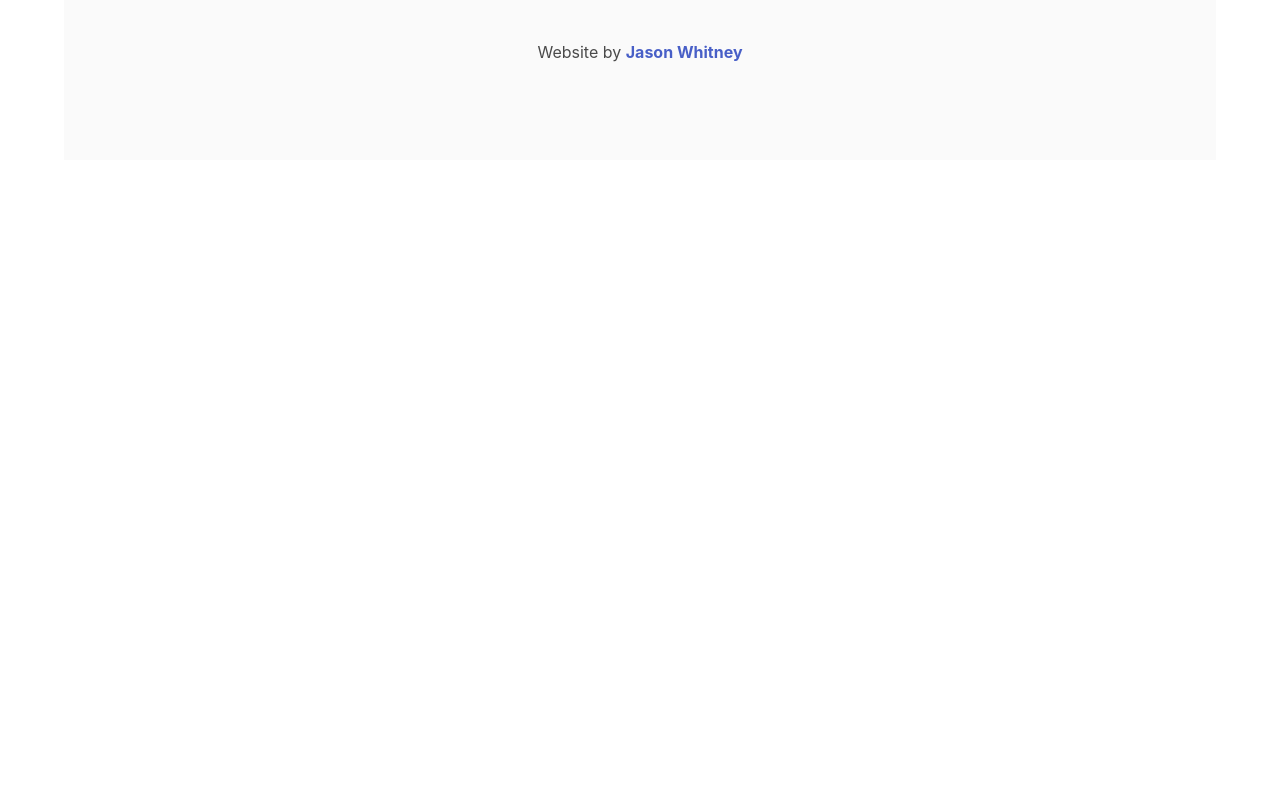
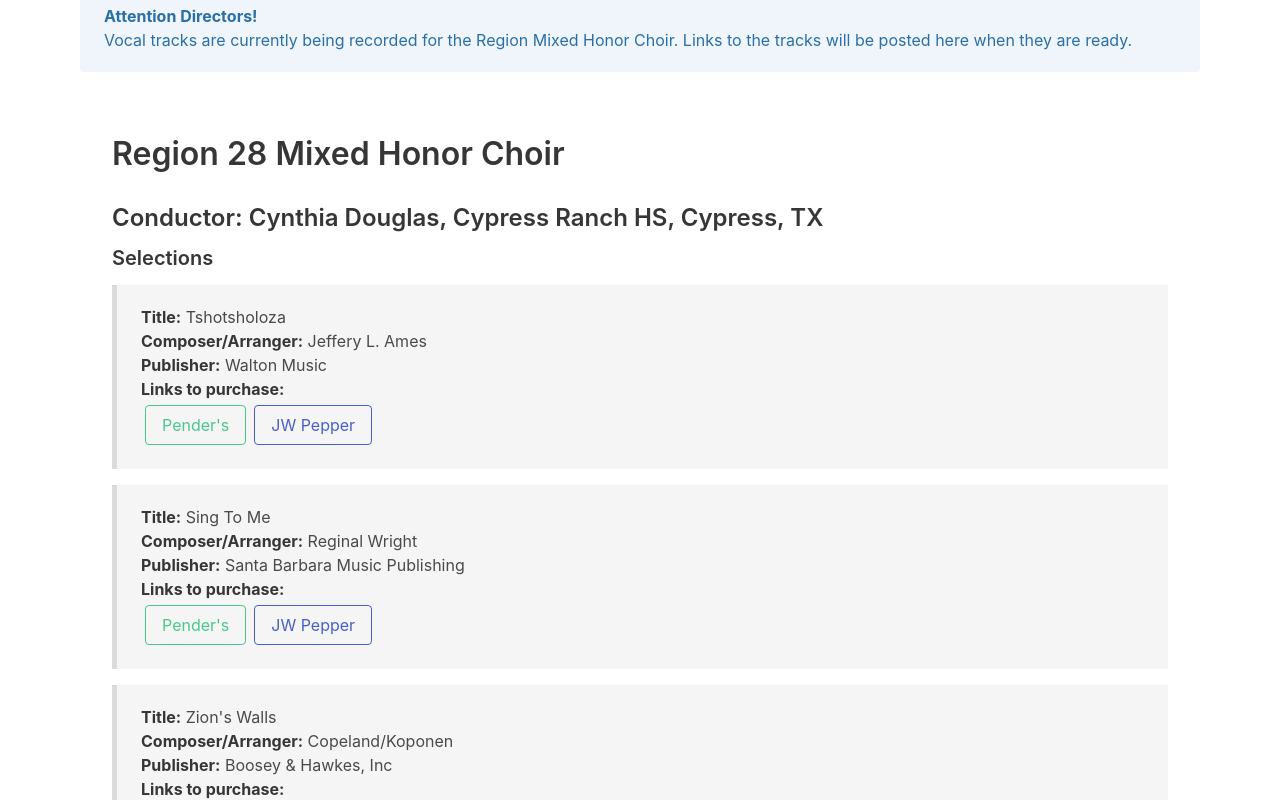
Before and after one commit to jwhitney2209/region-28-website, a React (Create React App) app: page /highschool in a window 1280 px wide. Shown: the part 300-1100 px from the top of the page. Before the commit the page ends 800 px from the top, so only its background shows below. Built offline with nearby package versions, Linux system fonts and the light colour scheme.

Commit message:
added content to high school page, jobs, and home

```diff
--- a/package.json
+++ b/package.json
@@ -1,5 +1,5 @@
 {
-  "homepage":"http://jwhitney2209.github.io/region-28-website",
+  "homepage": "http://jwhitney2209.github.io/region-28-website",
   "name": "region-28",
   "version": "0.1.0",
   "private": true,
@@ -11,6 +11,7 @@
     "framer-motion": "^6.3.16",
     "react": "^18.2.0",
     "react-dom": "^18.2.0",
+    "react-icons": "^4.4.0",
     "react-router-dom": "^6.3.0",
     "react-scripts": "5.0.1",
     "web-vitals": "^2.1.4"
--- a/src/components/Calendar.jsx
+++ b/src/components/Calendar.jsx
@@ -1,12 +1,17 @@
-import React from 'react'
-import AnimatePage from './AnimatePage'
+import React from "react";
+import AnimatePage from "./AnimatePage";
 
 const Calendar = () => {
   return (
     <AnimatePage>
-      <div>Calendar</div>
+      <article className="message is-info m-4">
+        <div className="message-body">
+          <strong>This page is currently under construction!</strong>
+          <br />
+        </div>
+      </article>
     </AnimatePage>
-  )
-}
+  );
+};
 
-export default Calendar
+export default Calendar;
--- a/src/components/Footer.jsx
+++ b/src/components/Footer.jsx
@@ -2,8 +2,8 @@ import React from "react";
 
 const Footer = () => {
   return (
-    <footer class="footer">
-      <div class="content has-text-centered">
+    <footer className="footer">
+      <div className="content has-text-centered">
         <p>
           Website by <a href='https://jwhitney2209.github.io/my-react-portfolio/' target='_blank' rel='noreferrer'><strong>Jason Whitney</strong></a>
         </p>
--- a/src/components/HighSchool.jsx
+++ b/src/components/HighSchool.jsx
@@ -1,13 +1,59 @@
-import React from 'react'
-import AnimatePage from './AnimatePage'
+import React, { useState } from "react";
+import AnimatePage from "./AnimatePage";
+import SongList from "./SongList/SongList";
 
 const HighSchool = () => {
+  // eslint-disable-next-line
+  const [songList, setSongList] = useState([
+    {
+      title: "Tshotsholoza",
+      composer: "Jeffery L. Ames",
+      publisher: 'Walton Music',
+      penders: "https://www.penders.com/p-136035-tshotsholoza.aspx",
+      pepper: "https://www.jwpepper.com/10276407.item#.Yr3F1nbMJD8",
+    },
+    {
+      title: "Sing To Me",
+      composer: "Reginal Wright",
+      publisher: 'Santa Barbara Music Publishing',
+      penders: "https://www.penders.com/p-704830-sing-to-me.aspx",
+      pepper: "https://www.jwpepper.com/Sing-to-Me/11196481.item#.Yr3GO3bMJD8",
+    },
+    {
+      title: "Zion's Walls",
+      composer: "Copeland/Koponen",
+      publisher: 'Boosey & Hawkes, Inc',
+      penders: "https://www.penders.com/p-146393-zions-walls.aspx",
+      pepper: "https://www.jwpepper.com/Zion%27s-Walls/1478338.item#.Yr3GWnbMJD8",
+    },
+    {
+      title: "Gloria in excelsis Deo",
+      composer: "Antonio Vivaldi/Thomas",
+      publisher: 'Lorenz Coproration',
+      penders: "https://www.penders.com/p-151821-gloria-in-excelsis-deo.aspx",
+      pepper: "https://www.jwpepper.com/Gloria-in-Excelsis-Deo/1595453.item#.Yr3GeHbMJD8",
+    },
+  ]);
   return (
     <AnimatePage>
-      <div>HighSchool</div>
+      <div className="notification is-info is-light m-4">
+        <div className="">
+          <strong>Attention Directors!</strong>
+          <br />
+          Vocal tracks are currently being recorded for the Region Mixed Honor
+          Choir. Links to the tracks will be posted here when they are ready.
+        </div>
+      </div>
+      <div className="section">
+        <div className="content">
+          <h1>Region 28 Mixed Honor Choir</h1>
+          <h3>Conductor: Cynthia Douglas, Cypress Ranch HS, Cypress, TX</h3>
+          <h4>Selections</h4>
+          <SongList song={songList} />
+        </div>
+      </div>
     </AnimatePage>
+  );
+};
 
-  )
-}
-
-export default HighSchool
+export default HighSchool;
--- a/src/components/Home.jsx
+++ b/src/components/Home.jsx
@@ -1,20 +1,43 @@
 import React from "react";
 import AnimatePage from "./AnimatePage";
+import { HiDownload } from "react-icons/hi";
 
 const Home = () => {
   return (
     <AnimatePage>
       <div>
+        <article className="notification is-info is-light m-4">
+          <div className="">
+            Welcome to the new Region 28 Vocal Division website! Please take
+            time to click around the site and explore!
+          </div>
+        </article>
         <section class="section">
           <h1 className="title">Welcome!</h1>
           <h2 className="subtitle">TMEA Region 28 Vocal Division</h2>
-          <p className="subtitle is-6">
-            Chair: Mindy Bersalona, Donna High School
+          <p className="">
+            <strong>Chair:</strong> Mindy Bersalona, Donna High School
             <br />
-            Vice-Chair: Travis Baldwin, Veterans Memorial ECHS
+            <strong>Vice-Chair:</strong> Travis Baldwin, Veterans Memorial ECHS
             <br />
-            Secretary/Treasurer: Tiffany Gibson, Rivera ECHS
+            <strong>Secretary/Treasurer:</strong> Tiffany Gibson, Rivera ECHS
             <br />
+            <br />
+            <strong>Middle School Chair:</strong> Robert Sanchez, Garcia MS
+            <br />
+            <strong>Middle School Vice-Chair:</strong> Katia Mares, Garcia MS
+            <br />
+            <strong>Middle School Treasurer:</strong> Vanessa Lopez-Torres,
+            Vernon MS
+            <br />
+            <strong>Middle School Secretary:</strong> Rebecca Albritton,
+            Memorial MS
+            <br />
+            <br />
+            <button className="button is-link is-outlined" disabled>
+              <HiDownload />
+              Region 28 Handbook
+            </button>
             <br />
             <br />
             Navigate to the menu option to find information on different
--- a/src/components/Jobs.jsx
+++ b/src/components/Jobs.jsx
@@ -1,13 +1,41 @@
-import React from 'react'
-import AnimatePage from './AnimatePage'
+import React, { useState } from "react";
+import AnimatePage from "./AnimatePage";
+import VacancyList from "./VacancyList/VacancyList";
 
 const Jobs = () => {
+  // eslint-disable-next-line
+  const [vacancyList, setVacancyList] = useState([
+    {
+      school: 'Besteiro MS',
+      position: 'Head Choir Director',
+      contactName: 'Melody Eriksen',
+      contactNumber: '',
+      contactEmail: 'mceriksen@bisd.us',
+      district: 'Brownsville ISD'
+    }
+  ])
   return (
     <AnimatePage>
-      <div>Jobs</div>
+      <div className="notification is-info is-light m-4">
+        <div className="">
+          If your campus or district has a vacancy please let the{" "}
+          <a href='mailto:jwhitney@bisd.us'><strong>site administrator</strong></a> know so that we can post the job
+          and contact information.
+          <br />
+          Please let us know the following:<br />
+          <strong>School</strong><br />
+          <strong>Position</strong><br />
+          <strong>Who to Contact (Name, Number, Email)</strong><br />
+        </div>
+      </div>
+      <div className="section">
+        <div className="content">
+          <h1>Current Vacancies:</h1>
+          <VacancyList info={vacancyList} />
+        </div>
+      </div>
     </AnimatePage>
+  );
+};
 
-  )
-}
-
-export default Jobs
+export default Jobs;
--- a/src/components/MiddleSchool.jsx
+++ b/src/components/MiddleSchool.jsx
@@ -1,13 +1,17 @@
-import React from 'react'
-import AnimatePage from './AnimatePage'
+import React from "react";
+import AnimatePage from "./AnimatePage";
 
 const MiddleSchool = () => {
   return (
     <AnimatePage>
-      <div>MiddleSchool</div>
+      <article className="notification is-info  is-light m-4">
+        <div className="">
+          <strong>This page is currently under construction!</strong>
+          <br />
+        </div>
+      </article>
     </AnimatePage>
+  );
+};
 
-  )
-}
-
-export default MiddleSchool
+export default MiddleSchool;
--- /dev/null
+++ b/src/components/SongList/SongList.js
@@ -0,0 +1,23 @@
+const SongList = (props) => {
+  const song = props.song;
+  return (
+    <div>
+      {song.map((song) => (
+      <blockquote>
+        <strong>Title:</strong> {song.title}
+        <br />
+        <strong>Composer/Arranger:</strong> {song.composer}
+        <br />
+        <strong>Publisher:</strong> {song.publisher}
+        <br />
+        <strong>Links to purchase:</strong>
+        <br />
+        <a href={song.penders} target='_blank' rel='noreferrer' className="button is-success is-outlined m-1">Pender's</a>
+        <a href={song.pepper} target='_blank' rel='noreferrer' className="button is-link is-outlined m-1">JW Pepper</a>
+      </blockquote>
+      ))}
+    </div>
+  );
+};
+
+export default SongList;
--- /dev/null
+++ b/src/components/VacancyList/VacancyList.js
@@ -0,0 +1,28 @@
+const VacancyList = (props) => {
+  const info = props.info;
+  return (
+    <div>
+      {info.map((info) => (
+        <div className="box">
+          <strong>District:</strong> {info.district}
+          <br />
+          <strong>School:</strong> {info.school}
+          <br />
+          <strong>Position:</strong> {info.position}
+          <br />
+          <strong>Point of Contact:</strong> {info.contactName}
+          <br />
+          <strong>Phone:</strong>
+          <br />
+          <br />
+          <a
+            href={"mailto:" + info.contactEmail}
+            className="button is-link is-outlined"
+          >Email</a>
+        </div>
+      ))}
+    </div>
+  );
+};
+
+export default VacancyList;
```
Also changed, not shown: 1 other file (tests, documents, lock files or other folders).
